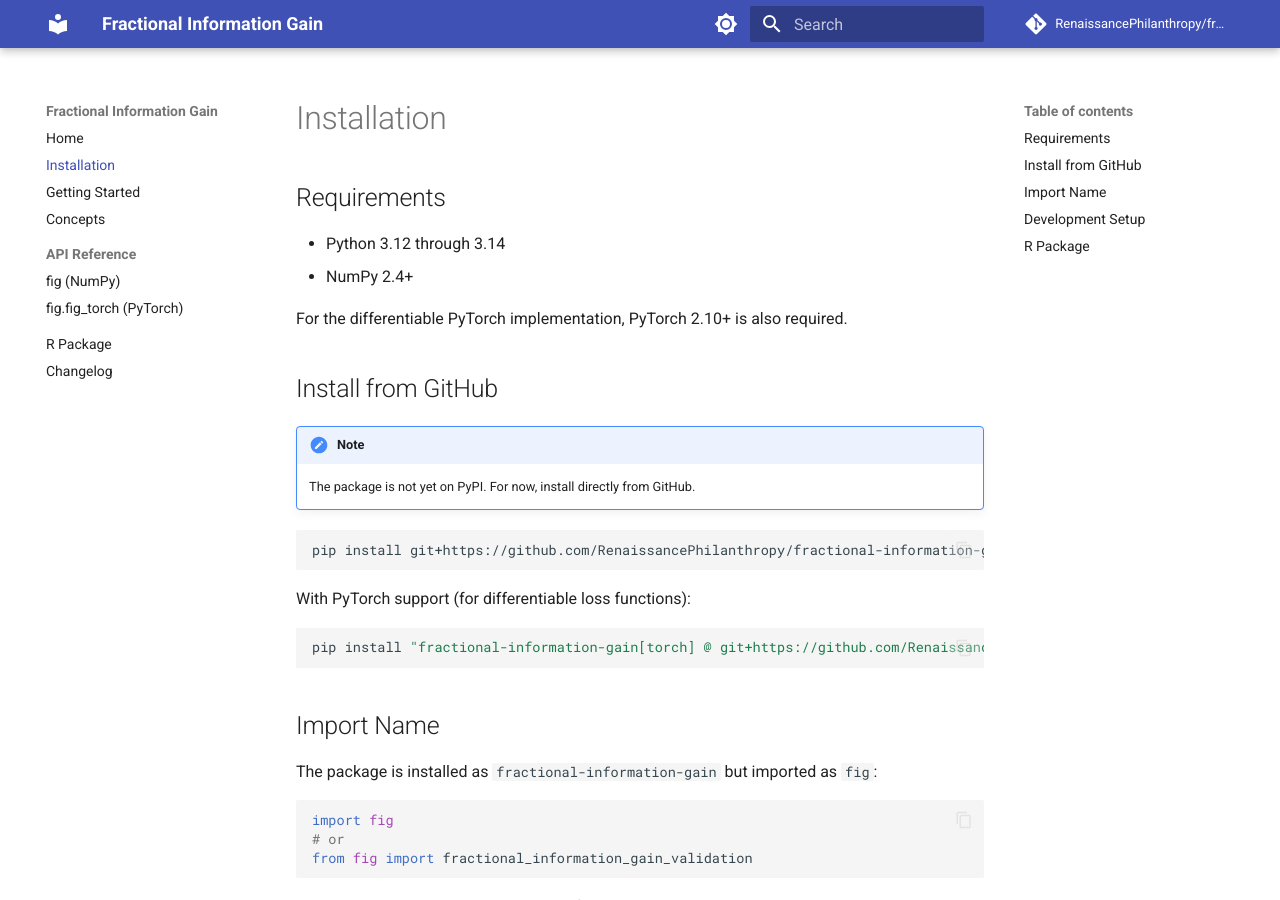
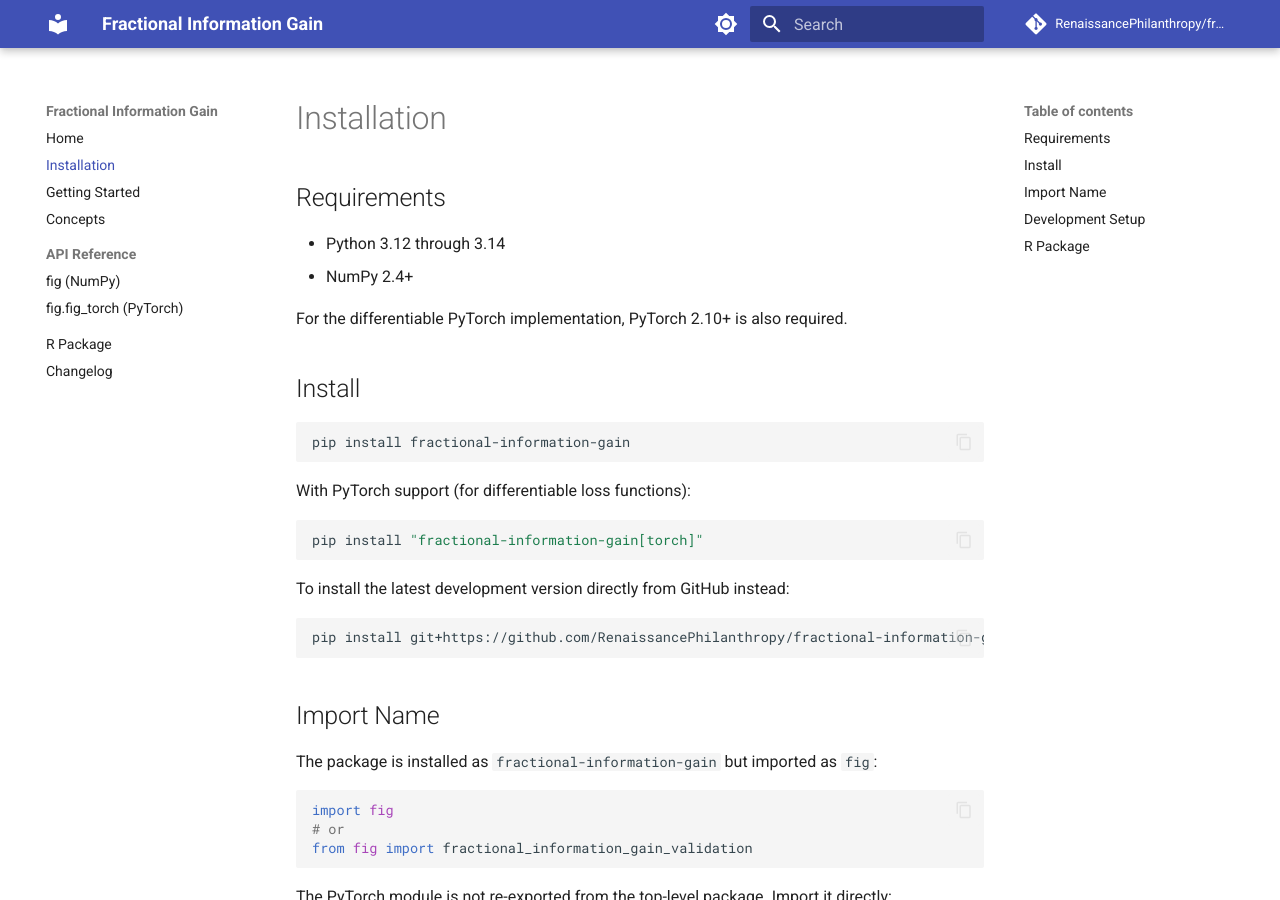
Before and after one commit to RenaissancePhilanthropy/fractional-information-gain, an MkDocs documentation site: the page built from docs/installation.md, in a window 1280 px wide and 900 px high. Built offline with MkDocs 1.6.1 and Material for MkDocs 9.7.7, drawn with Linux system fonts in a browser that asks for light colours; comment, search, counter and statistics services are not loaded.

Commit message:
Update installation docs now that the package is on PyPI

````diff
--- a/docs/installation.md
+++ b/docs/installation.md
@@ -7,19 +7,22 @@
 
 For the differentiable PyTorch implementation, PyTorch 2.10+ is also required.
 
-## Install from GitHub
-
-!!! note
-    The package is not yet on PyPI. For now, install directly from GitHub.
+## Install
 
 ```bash
-pip install git+https://github.com/RenaissancePhilanthropy/fractional-information-gain.git
+pip install fractional-information-gain
 ```
 
 With PyTorch support (for differentiable loss functions):
 
 ```bash
-pip install "fractional-information-gain[torch] @ git+https://github.com/RenaissancePhilanthropy/fractional-information-gain.git"
+pip install "fractional-information-gain[torch]"
+```
+
+To install the latest development version directly from GitHub instead:
+
+```bash
+pip install git+https://github.com/RenaissancePhilanthropy/fractional-information-gain.git
 ```
 
 ## Import Name
````
